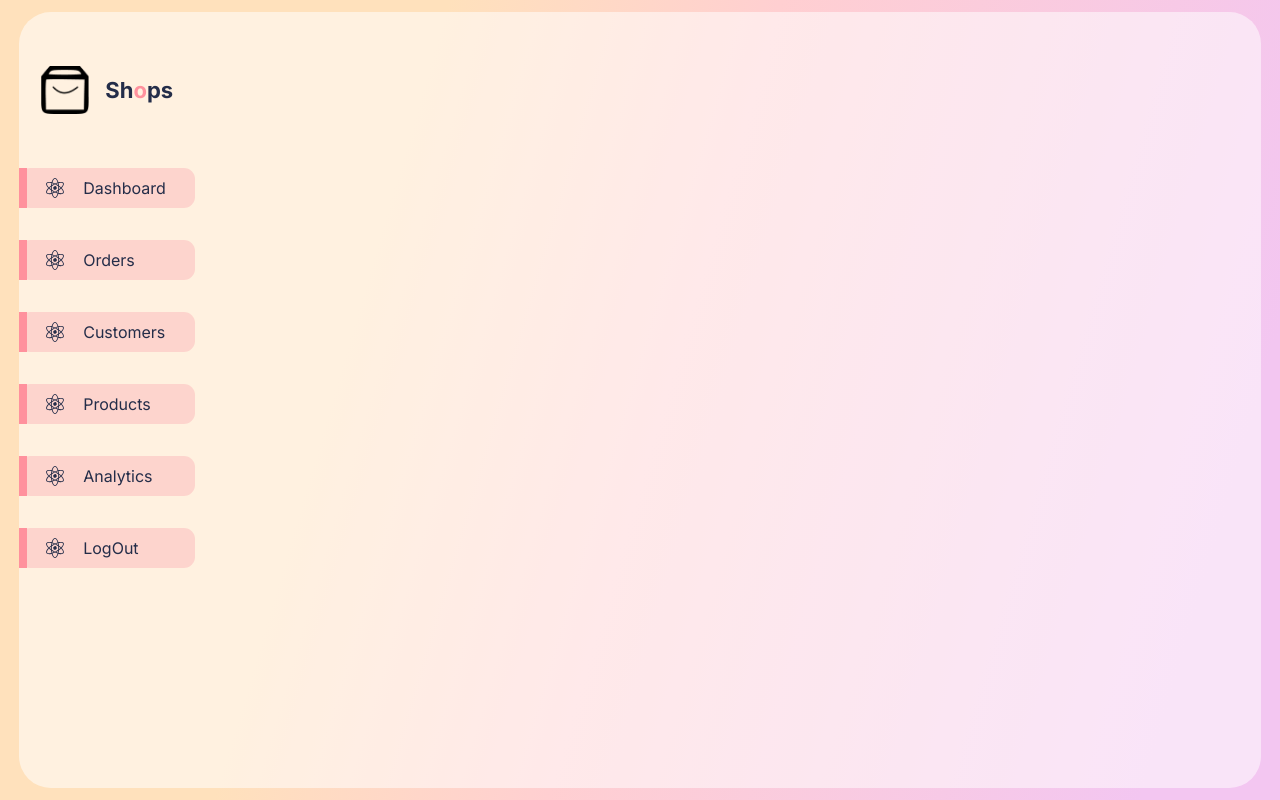
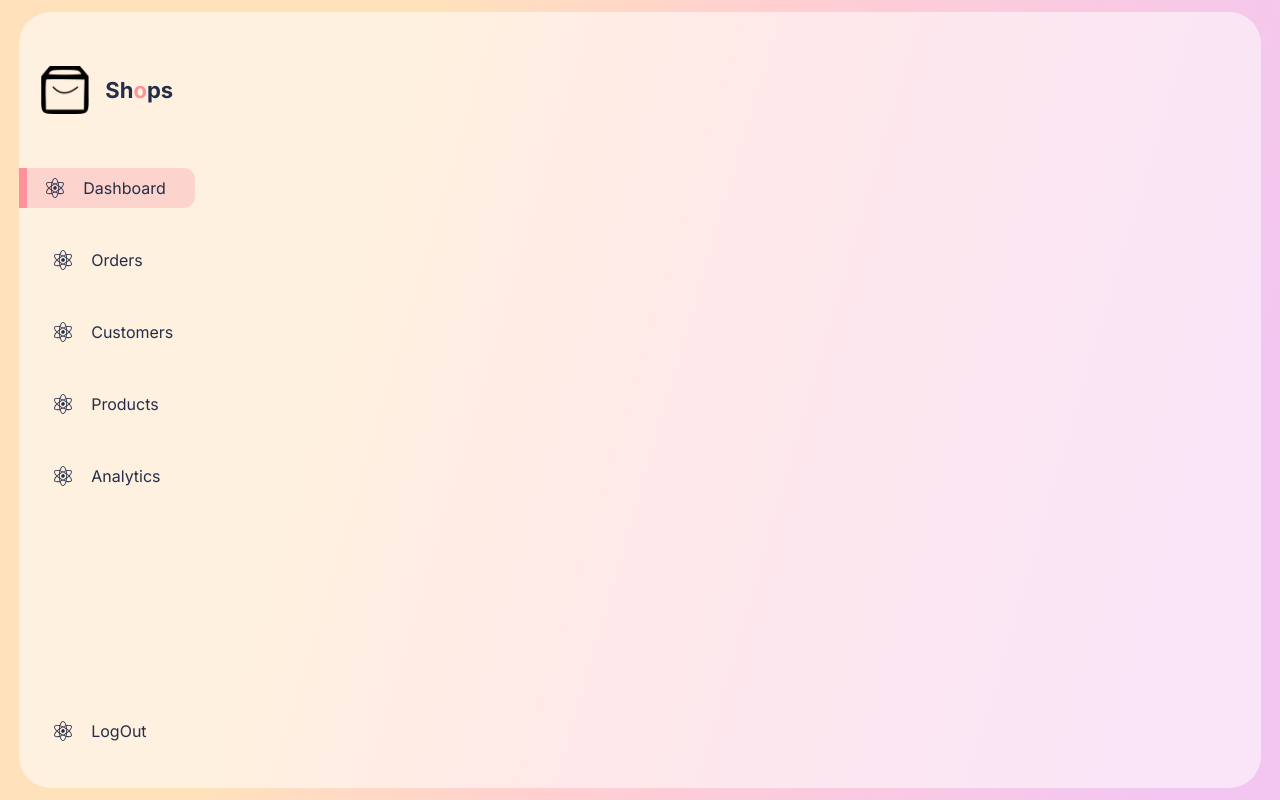
Before and after one commit to NamalTharindu97/Responsive-Admin-Panel, a React (Create React App) app: page / in a window 1280 px wide. Built offline with nearby package versions, Linux system fonts and the light colour scheme; a web font is replaced by a local one.

Commit message:
complete sider bar

```diff
--- a/src/components/SideBar/SideBar.jsx
+++ b/src/components/SideBar/SideBar.jsx
@@ -1,9 +1,11 @@
-import React from "react";
+import React, { useState } from "react";
 import logo from "../../imgs/logo.png";
 import "./sidebar.css";
 import { SiderBarData } from "../../data/Data";
 
 const SideBar = () => {
+	const [selected, setSelected] = useState(0);
+
 	return (
 		<div className="SiderBar">
 			{/* logo */}
@@ -17,7 +19,15 @@ const SideBar = () => {
 			<div className="menu">
 				{SiderBarData.map((item, index) => {
 					return (
-						<div className="menu-Item active">
+						<div
+							className={
+								selected === index
+									? "menu-Item active"
+									: "menu-Item"
+							}
+							key={index}
+							onClick={() => setSelected(index)}
+						>
 							<item.icon />
 							<span>{item.heading}</span>
 						</div>
--- a/src/components/SideBar/sidebar.css
+++ b/src/components/SideBar/sidebar.css
@@ -59,4 +59,11 @@
 	width: 8px;
 	height: 100%;
 	background: var(--pink);
+	margin-right: calc(1rem-8px);
 }
+
+.menu .menu-Item:last-child {
+	position: absolute;
+	bottom: 2.3rem;
+	width: 100%;
+}
```
